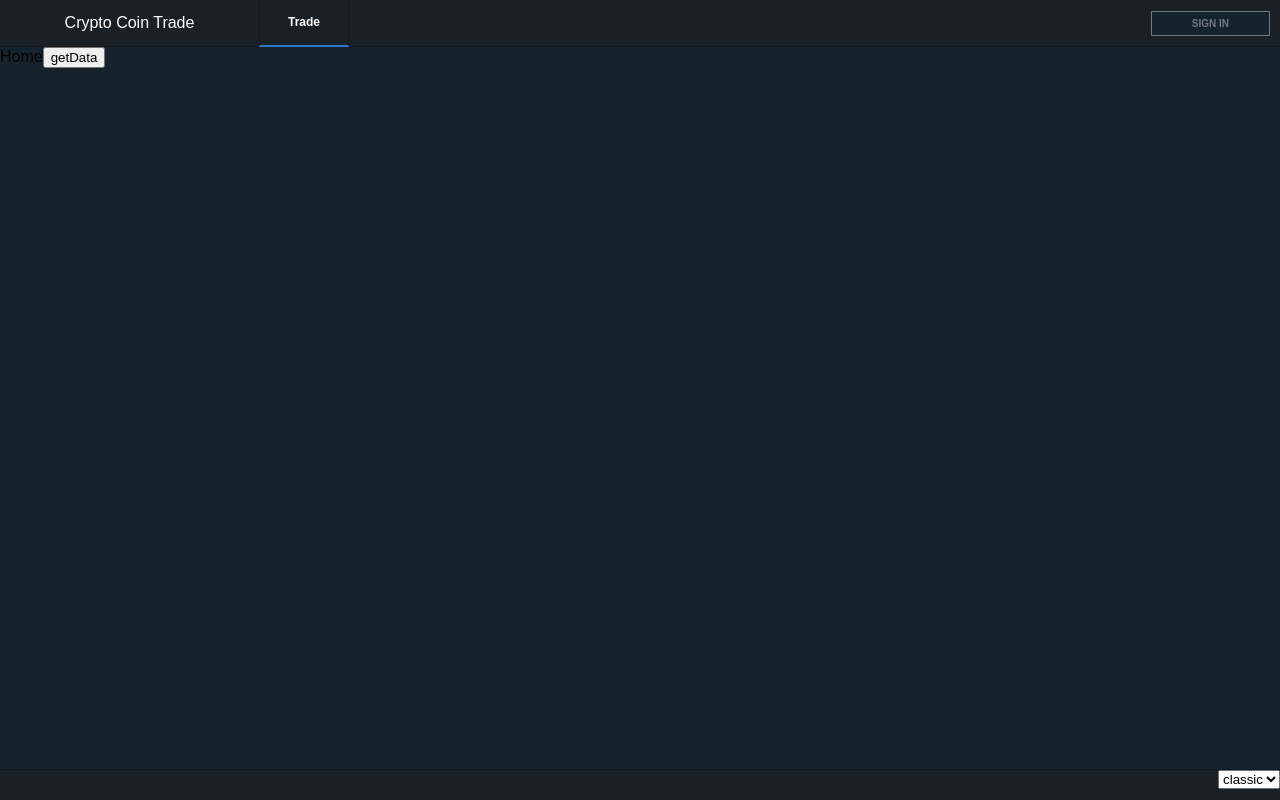
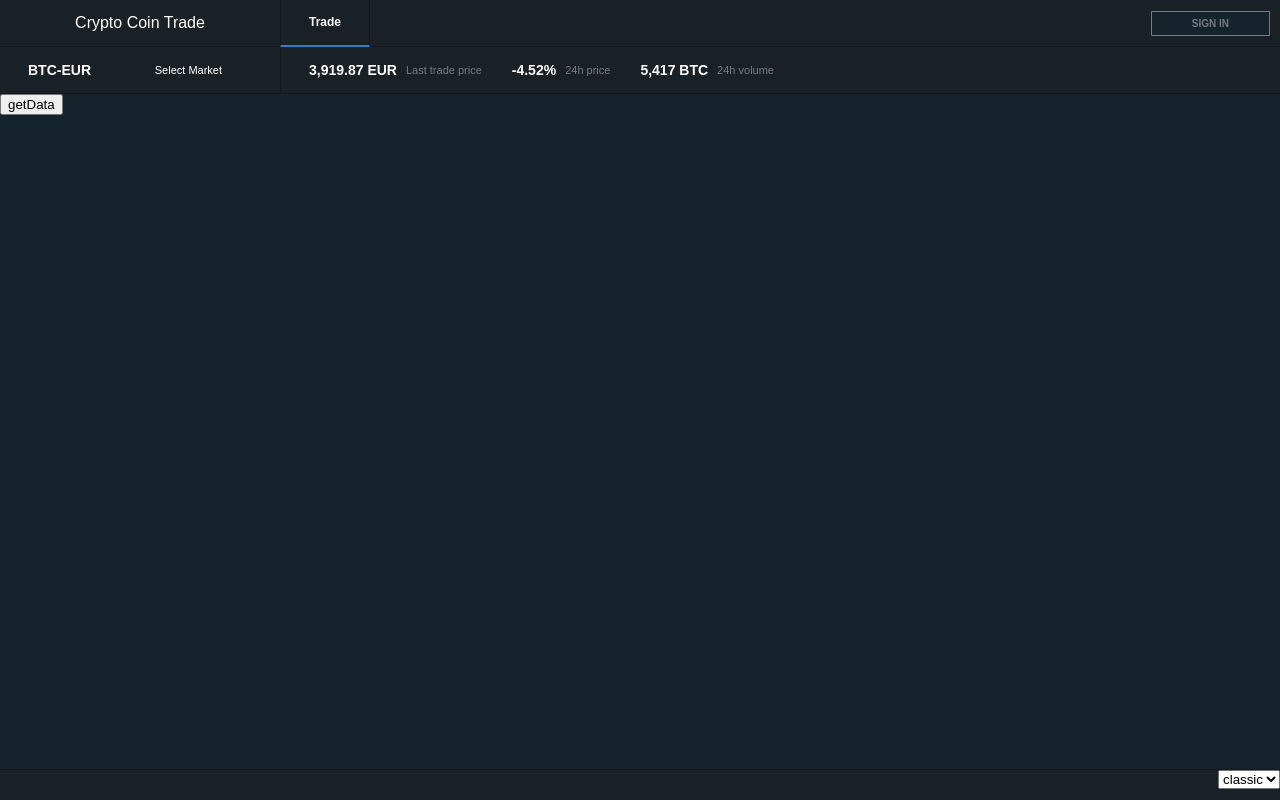
Before and after one commit to jaksa-b/cryptocointrade.app, a React (Create React App) app: page / in a window 1280 px wide. Built offline with nearby package versions, Linux system fonts and the light colour scheme; what mobx-react-router would draw is missing.

Commit message:
feat(trade): header

```diff
--- a/src/App.tsx
+++ b/src/App.tsx
@@ -7,7 +7,6 @@ import { inject, observer } from 'mobx-react';
 import PublicLayout from './components/Layouts/PublicLayout';
 
 // pages
-import Home from './pages/Home';
 import Trade from './pages/Trade';
 import Wallet from './pages/Wallet';
 
@@ -25,8 +24,7 @@ class App extends Component<any> {
         <div className="App">
           <Router history={history}>
             <Switch>
-              <PublicLayout path="/" exact component={Home} />
-              <PublicLayout path="/trade" component={Trade} />
+              <PublicLayout path="/" exact component={Trade} />
               <PublicLayout path="/wallet" component={Wallet} />
             </Switch>
           </Router>
--- a/src/components/elements/Logo.ts
+++ b/src/components/elements/Logo.ts
@@ -1,6 +1,6 @@
 import styled from 'styled-components';
 
 export const Logo = styled.div`
-  width: 259px;
+  width: 280px;
   text-align: center;
 `
--- a/src/pages/Home.tsx
+++ b/src/pages/Home.tsx
@@ -8,7 +8,7 @@ interface HomeProps {
   app: AppStore
 }
 
-interface HomeState {}
+interface HomeState { }
 
 class Home extends Component<HomeProps, HomeState> {
   constructor(props: HomeProps) {
@@ -21,8 +21,7 @@ class Home extends Component<HomeProps, HomeState> {
   render() {
     return (
       <div>
-        Home
-        <button onClick={this.getData}>getData</button>
+        home
       </div>
     )
   }
--- a/src/pages/Trade.tsx
+++ b/src/pages/Trade.tsx
@@ -1,11 +1,139 @@
 import React, { Component } from 'react'
+import { inject, observer } from 'mobx-react';
+import styled from 'styled-components'
+import { TradeStore, RouterStore, AppStore } from '../stores';
+import { Grid, Col } from '../components/elements'
 
-export default class Trade extends Component {
+interface Props {
+  router: RouterStore,
+  trade: TradeStore,
+  app: AppStore
+}
+
+interface State { }
+
+class Trade extends Component<Props, State> {
+  constructor(props: Props) {
+    super(props);
+  }
+  getData = () => {
+    const tradeStore = this.props.trade;
+    tradeStore.getData();
+  }
   render() {
     return (
       <div>
-        trade
+        <TradeHeader>
+          <Grid>
+            <Col>
+              <TradeCurrency>
+                <Section><Text>BTC-EUR</Text></Section>
+                <Section><Span>Select Market </Span></Section>
+              </TradeCurrency>
+            </Col>
+            <Col>
+              <CurrentPrice>
+                <Section><Text>3,919.87 EUR</Text> <Small>Last trade price</Small></Section>
+                <Section><Text>-4.52%</Text> <Small>24h price</Small></Section>
+                <Section><Text>5,417 BTC</Text> <Small>24h volume</Small></Section>
+              </CurrentPrice>
+            </Col>
+            <Col empty></Col>
+          </Grid>
+        </TradeHeader>
+        <TradeBody>
+          <button onClick={this.getData}>getData</button>
+        </TradeBody>
       </div>
     )
   }
 }
+
+const TradeHeader = styled.div`
+  position: relative;
+  display: flex;
+  flex-shrink: 0;
+  flex-direction: row;
+  height: 46px;
+  border-bottom: 1px solid ${p => p.theme.border};
+  background: ${p => p.theme.headerBgColor};
+`
+
+const Text = styled.span`
+  font-weight: bold;
+  line-height: 1.5;
+  word-break: normal;
+  display: inline;
+  font-family: atlas, opensans, sans-serif, btcglyph;
+  font-size: 14px;
+  text-align: left;
+  text-transform: inherit;
+  color:  ${p => p.theme.color};
+`
+
+const Span = styled.span`
+  font-weight: normal;
+  line-height: 1.5;
+  word-break: normal;
+  display: inline;
+  font-family: atlas, opensans, sans-serif, btcglyph;
+  font-size: 11px;
+  text-align: left;
+  text-transform: inherit;
+  color:  ${p => p.theme.color};
+`
+
+
+const Section = styled.div`
+  display: flex;
+  flex-shrink: 0;
+  height: 46px;
+  margin-right: 30px;
+  justify-content: center;
+  align-items: center;
+  flex-direction: row;
+`
+
+const TradeCurrency = styled.div`
+  display: flex;
+  justify-content: space-between;
+  cursor: pointer;
+  height: 46px;
+  position: relative;
+  color: ${p => p.theme.color};
+  width: 224px;
+  border-right: 1px solid ${p => p.theme.border};
+  padding: 0px 28px;
+`
+const CurrentPrice = styled.div`
+  display: flex;
+  align-items: center;
+  overflow: hidden;
+  padding: 0px 28px;
+`
+
+const Small = styled.small`
+  font-weight: normal;
+  line-height: 1.5;
+  word-break: normal;
+  display: inline;
+  margin-left: 9px;
+  font-family: atlas, opensans, sans-serif, btcglyph;
+  font-size: 11px;
+  text-align: left;
+  text-transform: inherit;
+  color: rgba(255, 255, 255, 0.4);
+`
+
+
+const TradeBody = styled.div`
+  display: flex;
+  flex-direction: row;
+  flex: 1 1 0%;
+  overflow: hidden;
+`
+export default inject(
+  'app',
+  'trade',
+  'router'
+)(observer(Trade));
```
Also changed, not shown: src/index.tsx (+7 -3 lines).
